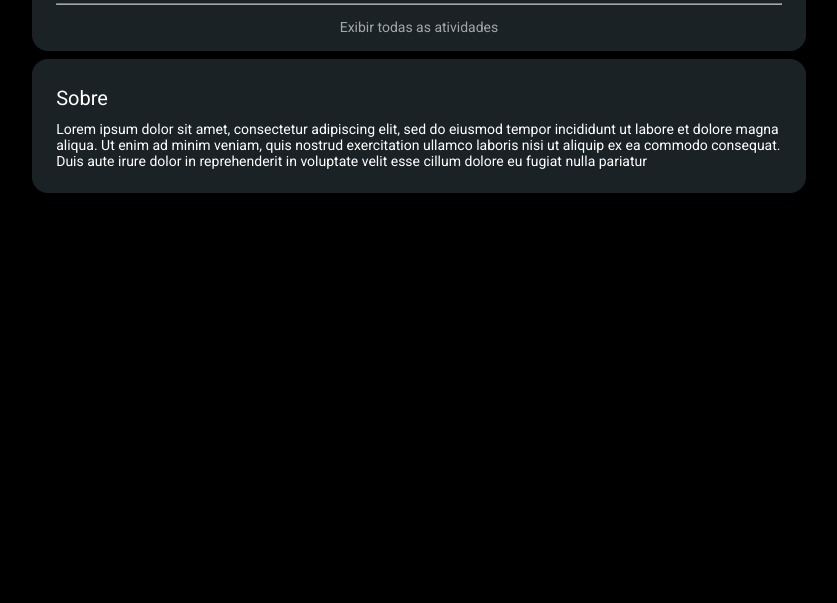
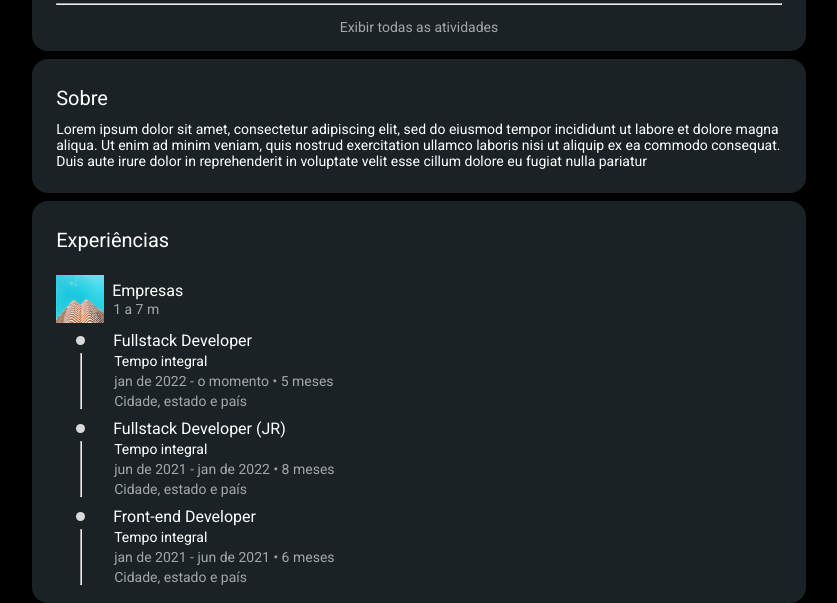
Before and after one commit to cesargehres/desafio-alura-2, a plain HTML site: page index.html in a window 1280 px wide. Shown: the part 608-1211 px from the top of the page, without its empty margins (115-952 px from the left). Before the commit the page ends 801 px from the top, so only its background shows below. Drawn offline with Linux system fonts and the light colour scheme.

Commit message:
Add files via upload

```diff
--- a/index.html
+++ b/index.html
@@ -117,7 +117,7 @@
                     <p>1 sem</p>
                 </div>
                 <div class="atividades__publicacao__post">
-                    <img src="assets/images/publicacao-1.jpg" alt="publicacao-1">
+                    <img src="assets/images/publicacao-2.jpg" alt="publicacao-1">
                     <p>Lorem ipsum dolor sit amet, consectetur adipiscing elit, sed do eiusmod tempor incididunt ut labore et dolore magna aliqua. Ut enim ad minim veniam, quis nostrud exercitation ullamco laboris nisi ut aliquip ex ea commodo consequat. Duis aute irure dolor in reprehenderit in voluptate velit esse cillum dolore eu...</p>
                 </div>
                 <div>
@@ -133,7 +133,7 @@
                 </div>
             </div>
 
-            <hr>
+            <hr id="hr__todas__atividades">
 
             <p id="exibir__atividades">Exibir todas as atividades</p>
         </section>
@@ -143,6 +143,63 @@
             <h2>Sobre</h2>
             <p>Lorem ipsum dolor sit amet, consectetur adipiscing elit, sed do eiusmod tempor incididunt ut labore et dolore magna aliqua. Ut enim ad minim veniam, quis nostrud exercitation ullamco laboris nisi ut aliquip ex ea commodo consequat. Duis aute irure dolor in reprehenderit in voluptate velit esse cillum dolore eu fugiat nulla pariatur</p>
         </section>
+
+        <!-- Experiências -->
+        <section class="experiencias">
+            <h2>Experiências</h2>
+            <div class="experiencias__header">
+                <img src="assets/images/empresa-foto.png" alt="empresa-foto">
+                <div>
+                    <h3>Empresas</h3>
+                    <p>1 a 7 m</p>
+                </div>
+            </div>
+            <div class='experiencias__linhas'>
+                <div class="experiencias__linhas__trabalho">
+                    <div class="experiencias__linhas__design">
+                        <div id="ellipse__experiencias"></div>
+                        <hr id="linha__experiencias">
+                    </div>
+                    <div class="experiencias__linhas__info">
+                        <h4>Fullstack Developer</h4>
+                        <p id="texto__experiencias__color1">Tempo integral</p>
+                        <p>jan de 2022 - o momento • 5 meses</p>
+                        <p>Cidade, estado e país</p>
+                    </div>
+                </div>
+            </div>
+
+            <div class='experiencias__linhas'>
+                <div class="experiencias__linhas__trabalho">
+                    <div class="experiencias__linhas__design">
+                        <div id="ellipse__experiencias"></div>
+                        <hr id="linha__experiencias">
+                    </div>
+                    <div class="experiencias__linhas__info">
+                        <h4>Fullstack Developer (JR)</h4>
+                        <p id="texto__experiencias__color1">Tempo integral</p>
+                        <p>jun de 2021 - jan de 2022 • 8 meses</p>
+                        <p>Cidade, estado e país</p>
+                    </div>
+                </div>
+            </div>
+
+            <div class='experiencias__linhas'>
+                <div class="experiencias__linhas__trabalho">
+                    <div class="experiencias__linhas__design">
+                        <div id="ellipse__experiencias"></div>
+                        <hr id="linha__experiencias">
+                    </div>
+                    <div class="experiencias__linhas__info">
+                        <h4>Front-end Developer</h4>
+                        <p id="texto__experiencias__color1">Tempo integral</p>
+                        <p>jan de 2021 - jun de 2021 • 6 meses</p>
+                        <p>Cidade, estado e país</p>
+                    </div>
+                </div>
+            </div>
+
+        </section>
     </main>
     <footer></footer>
 </body>
--- a/styles/style.css
+++ b/styles/style.css
@@ -35,6 +35,17 @@ h2 {
     font-weight: 550;
 }
 
+h3 {
+    font-size: 1rem;
+    font-weight: 500;
+    line-height: 20px;
+}
+
+h4 {
+    font-size: 1rem;
+    font-weight: 500;
+}
+
 p {
     color: var(--texto-primario);
     font-size: 0.875rem;
@@ -69,16 +80,39 @@ p {
 
 #atividades__comentarios {
     color: var(--texto-secundario);
-    font-size: 12px;
-    line-height: 20px;
+    font-size: 0.75rem;
+    line-height: 1.25rem;
     margin: 0 0.125rem 0.375rem 30.80rem;
 }
 
 #exibir__atividades {
-    font-size: 14px;
+    font-size: 0.875rem;
     text-align: center;
     color: var(--texto-secundario);
     margin-top: 0.5rem;
+}
+
+#hr__todas__atividades {
+    border-color: solid var(--texto-primario) 0.062rem;
+}
+
+
+#ellipse__experiencias {
+    width: 0.562rem;
+    height: 0.562rem;
+    border-radius: 50%;
+    background-color: #D9D9D9;
+    margin-top: 0.562rem;
+}
+
+#linha__experiencias {
+    width: 0px;
+    height: 3.375rem;
+    margin-top: 0.5rem;
+}
+
+#texto__experiencias__color1 {
+    color: var(--texto-primario);
 }
 /* IDs fim */
 
@@ -106,7 +140,7 @@ p {
 }
 
 .barra__nav img {
-    height: 20px;
+    height: 1.25rem;
     object-fit: cover;
 }
 
@@ -143,16 +177,16 @@ p {
 }
 
 .destaques__publicacoes p {
-    font-size: 12px;
-    line-height: 20px;
+    font-size: 0.75rem;
+    line-height: 1.25rem;
     margin: 12px 0 0 14px;
     color: var(--texto-secundario);
 }
 
 .destaques__publicacoes h3 {
-    font-size: 14px;
-    line-height: 20px;
-    margin: 0 0 4px 14px ;
+    font-size: 0.875rem;
+    line-height: 1.25rem;
+    margin: 0 0 0.25rem 0.875rem;
     font-weight: 400;
 }
 
@@ -292,6 +326,57 @@ p {
     gap: 0.5rem;
 }
 
+/* Experiências */
+.experiencias {
+    display: flex;
+    flex-direction: column;
+    color: var(--texto-primario);
+    background: var(--fundo-card);
+    margin: 0.5rem 0 0 11.5%;
+    padding: 1.5rem 1.5rem 1rem 1.5rem;
+    border-radius: 1rem;
+    width: 45.35rem;
+    gap: 0.25rem;
+}
+
+.experiencias__header {
+    display: flex;
+    align-items: center;
+    margin-top: 1rem;
+    gap: 0.5rem;
+}
+
+.experiencias__header p {
+    margin-left: 0.062rem;
+    color: var(--texto-secundario);
+}
+
+.experiencias__linhas__trabalho {
+    display: flex;
+    gap: 1.75rem;
+}
+
+.experiencias__linhas__design {
+    display: flex;
+    flex-direction: column;
+    align-items: center;
+    margin: 0 0 0 1.25rem;
+}
+
+.experiencias__linhas__info {
+    line-height: 1.25rem;
+    margin-top: 0.25rem;
+}
+
+.experiencias__linhas__info h3 {
+    line-height: 1.25rem;
+}
+
+.experiencias__linhas p {
+    color: var(--texto-secundario);
+    margin-left: 0.062rem;
+}
+
 
 
 @media (max-width: 1000px) {
```
Also changed, not shown: assets/images/empresa-foto.png (added).
